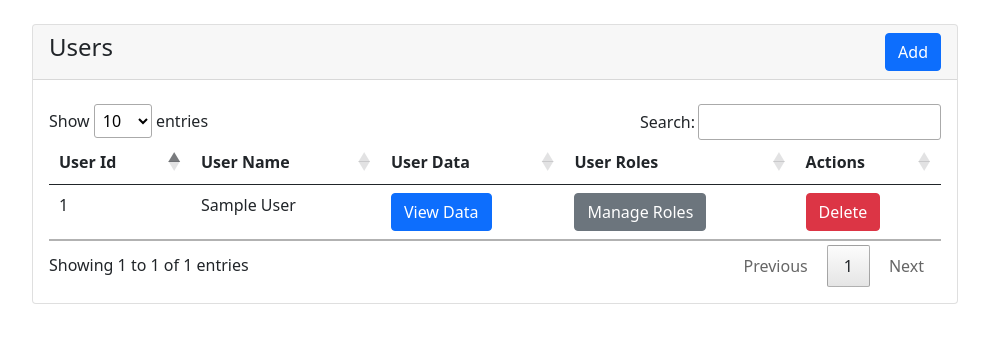
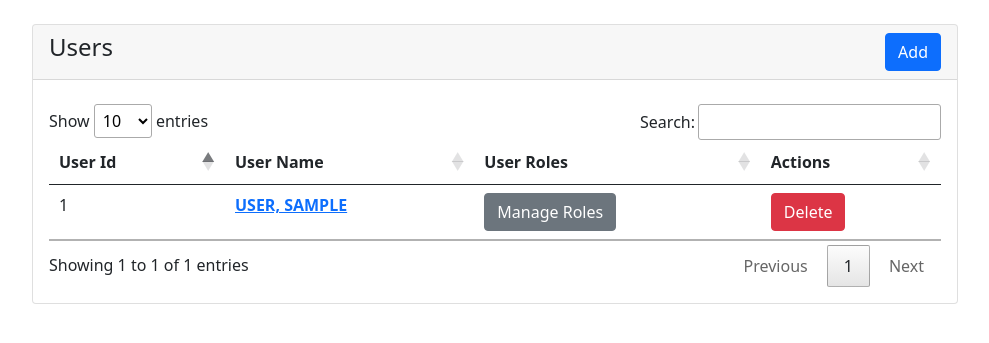
Before and after one commit to compranicles/hotelsystem, a CodeIgniter 4 app: template app/Views/user/index.php in a window 1280 px wide. Shown: the top 343 px of the page, without its empty margins (145-1134 px from the left). Run offline with PHP 8.4 and a stand-in for CodeIgniter, Linux system fonts and the light colour scheme; the template is opened without the code that fills it: most values are stand-ins (such as "Sample title", 1, 10 or a date in 2020); some libraries are stand-ins or nearby versions.

Commit message:
Update index.php

```diff
--- a/app/Views/user/index.php
+++ b/app/Views/user/index.php
@@ -36,7 +36,6 @@
                                 <tr>
                                     <th>User Id</th>
                                     <th>User Name</th>
-                                    <th>User Data</th>
                                     <th>User Roles</th>
                                     <th>Actions</th>
                                 </tr>
@@ -45,9 +44,8 @@
                                 <?php foreach($users as $user): ?>
                                 <tr>
                                     <td><?= $user['user_id'] ?></td>
-                                    <td><?= $user['first_name']." ".$user['last_name']?></td>
                                     <td>
-                                        <a href="<?= base_url().'/user/view/'.$user['user_id'] ?>" class="btn btn-primary">View Data</a>
+                                        <a href="<?= base_url().'/user/view/'.$user['user_id'] ?>" class="link-primary fw-bold"><?= strtoupper($user['last_name'].", ".$user['first_name'])?></a>
                                     </td>
                                     <td>
                                         <a href="<?= base_url().'/user/role/'.$user['user_id'] ?>" class="btn btn-secondary">Manage Roles</a>
```
